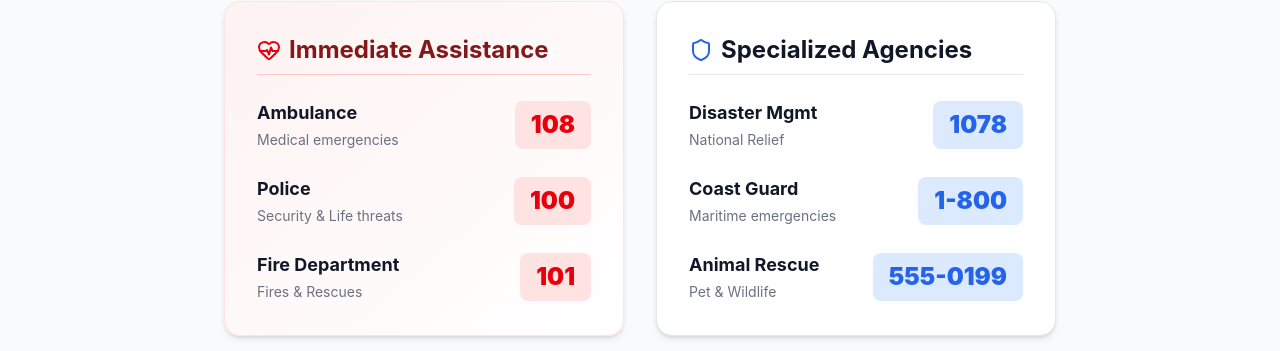
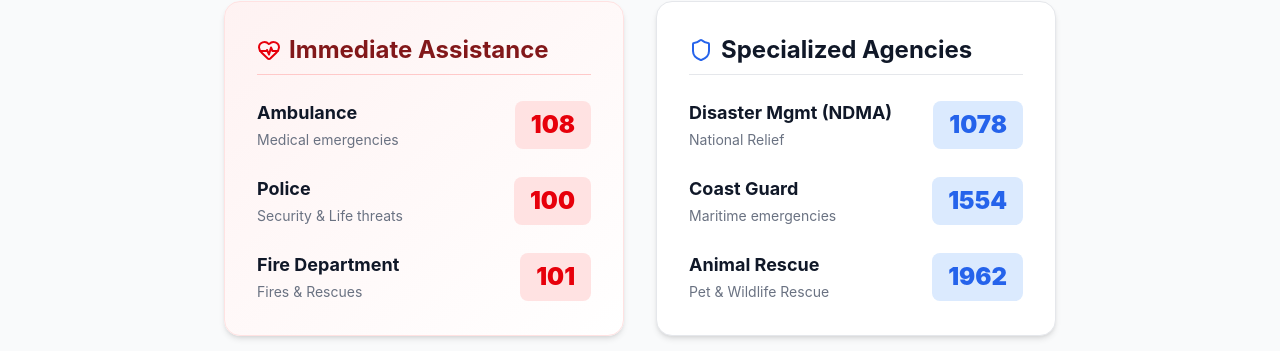
Before and after one commit to gopika-ranganathan/resilliance, a React app in the folder frontend/: page /emergency in a window 1280 px wide. Shown: the part 243-594 px from the top of the page. Built offline with nearby package versions, Linux system fonts and the light colour scheme; no server answers; the HTML template or start-up script is replaced by a standard one.

Commit message:
update emergency contact numbers for India

```diff
--- a/frontend/src/pages/Emergency.jsx
+++ b/frontend/src/pages/Emergency.jsx
@@ -53,7 +53,7 @@ const Emergency = () => {
                     <ul className="space-y-6">
                         <li className="flex justify-between items-center">
                             <div>
-                                <span className="block font-bold text-gray-900 text-lg">Disaster Mgmt</span>
+                                <span className="block font-bold text-gray-900 text-lg">Disaster Mgmt (NDMA)</span>
                                 <span className="text-sm text-gray-500">National Relief</span>
                             </div>
                             <a href="tel:1078" className="text-2xl font-black text-primary-600 bg-primary-100 px-4 py-2 rounded-lg hover:bg-primary-200 transition-colors">1078</a>
@@ -63,14 +63,14 @@ const Emergency = () => {
                                 <span className="block font-bold text-gray-900 text-lg">Coast Guard</span>
                                 <span className="text-sm text-gray-500">Maritime emergencies</span>
                             </div>
-                            <a href="tel:1-800-424-8802" className="text-xl md:text-2xl font-black text-primary-600 bg-primary-100 px-4 py-2 rounded-lg hover:bg-primary-200 transition-colors">1-800</a>
+                            <a href="tel:1554" className="text-xl md:text-2xl font-black text-primary-600 bg-primary-100 px-4 py-2 rounded-lg hover:bg-primary-200 transition-colors">1554</a>
                         </li>
                         <li className="flex justify-between items-center">
                             <div>
                                 <span className="block font-bold text-gray-900 text-lg">Animal Rescue</span>
-                                <span className="text-sm text-gray-500">Pet & Wildlife</span>
+                                <span className="text-sm text-gray-500">Pet & Wildlife Rescue</span>
                             </div>
-                            <a href="tel:555-0199" className="text-2xl font-black text-primary-600 bg-primary-100 px-4 py-2 rounded-lg hover:bg-primary-200 transition-colors">555-0199</a>
+                            <a href="tel:1962" className="text-2xl font-black text-primary-600 bg-primary-100 px-4 py-2 rounded-lg hover:bg-primary-200 transition-colors">1962</a>
                         </li>
                     </ul>
                 </div>
--- a/frontend/src/pages/Home.jsx
+++ b/frontend/src/pages/Home.jsx
@@ -95,11 +95,11 @@ const HomePage = () => {
                     </div>
                     <div className="grid grid-cols-2 md:grid-cols-4 gap-4 md:gap-8 gap-y-6">
                         <div className="bg-danger-500 bg-opacity-50 p-4 rounded-lg text-center backdrop-blur-sm shadow-sm border border-danger-500">
-                            <div className="font-bold text-2xl">911</div>
+                            <div className="font-bold text-2xl">100</div>
                             <div className="text-sm font-medium uppercase tracking-wider text-red-100">Police / Fire</div>
                         </div>
                         <div className="bg-danger-500 bg-opacity-50 p-4 rounded-lg text-center backdrop-blur-sm shadow-sm border border-danger-500">
-                            <div className="font-bold text-2xl">911</div>
+                            <div className="font-bold text-2xl">108</div>
                             <div className="text-sm font-medium uppercase tracking-wider text-red-100">Ambulance</div>
                         </div>
                         <div className="bg-danger-500 bg-opacity-50 p-4 rounded-lg text-center backdrop-blur-sm shadow-sm border border-danger-500">
```
